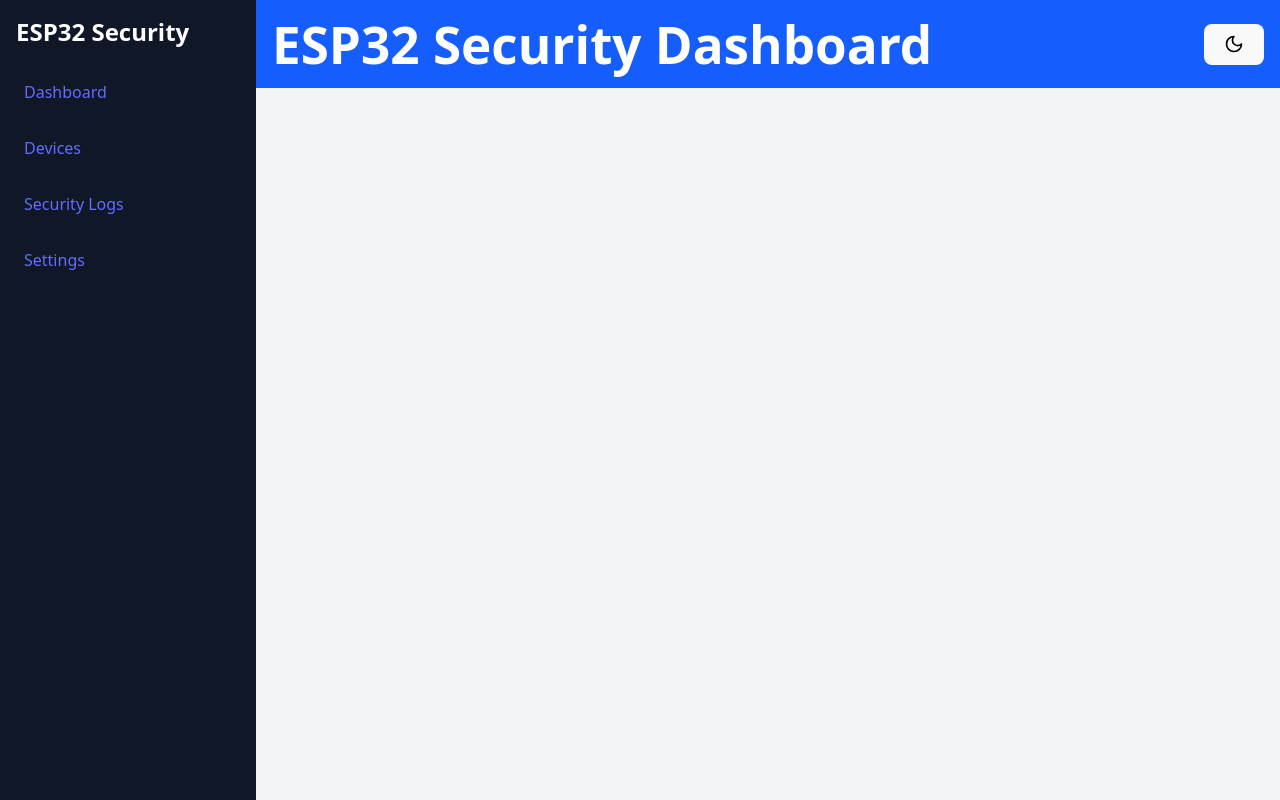
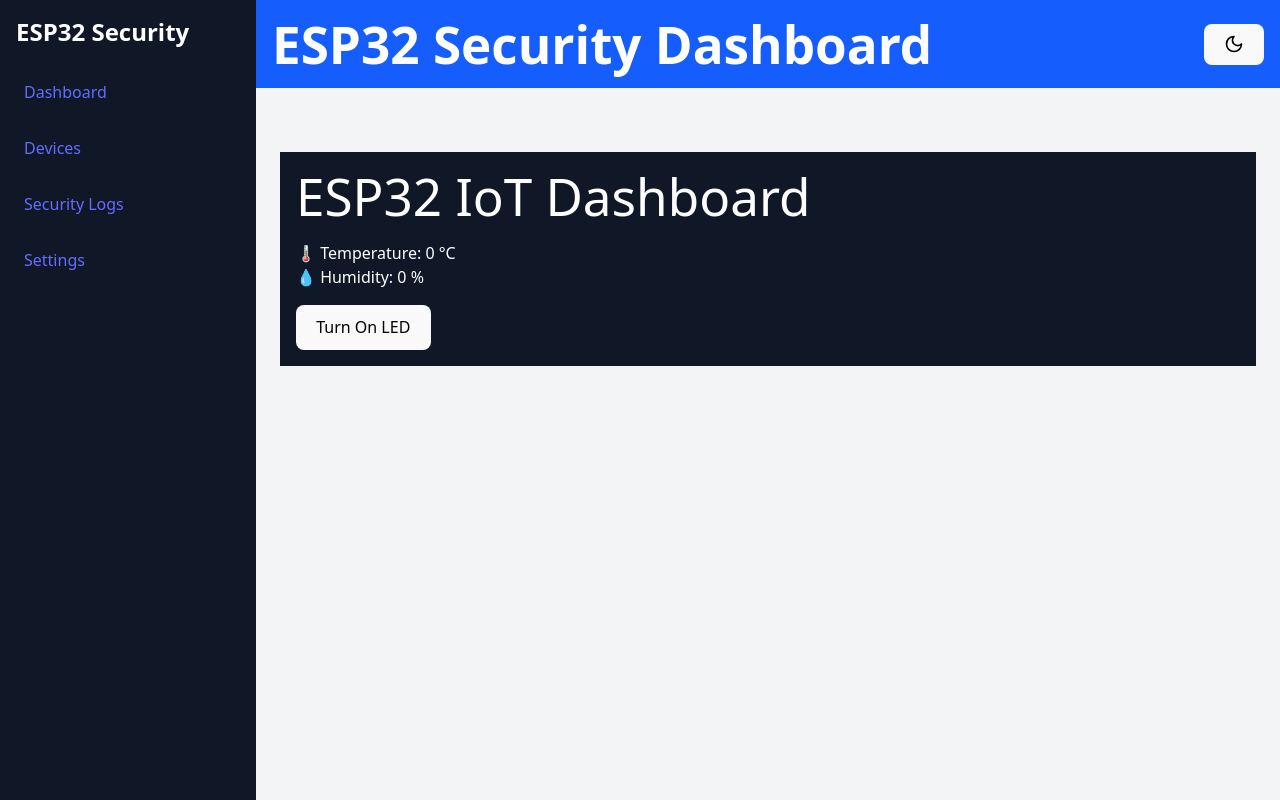
Before and after one commit to PritamMahata/AIR-WALL, a React (Vite) app in the folder client/: page /data in a window 1280 px wide. Built offline with nearby package versions, Linux system fonts and the light colour scheme; no server answers.

Commit message:
Adding web interface

```diff
--- a/client/src/App.jsx
+++ b/client/src/App.jsx
@@ -6,6 +6,7 @@ import Devices from "./pages/Devices";
 import SecurityLogs from "./pages/SecurityLogs";
 import Settings from "./pages/Settings";
 import { ThemeProvider } from "./contexts/ThemeContext";
+import Data from "./pages/Data";
 
 function App() {
   return (
@@ -26,6 +27,7 @@ function App() {
                 <Route path="/devices" element={<Devices />} />
                 <Route path="/logs" element={<SecurityLogs />} />
                 <Route path="/settings" element={<Settings />} />
+                <Route path="/data" element={<Data />} />
               </Routes>
             </div>
           </div>
--- /dev/null
+++ b/client/src/pages/Data.jsx
@@ -0,0 +1,44 @@
+import { useEffect, useState } from "react";
+
+const Data = () => {
+    const [ws, setWs] = useState(null);
+    const [data, setData] = useState({ temperature: 0, humidity: 0 });
+    const [ledState, setLedState] = useState(false);
+    const [ip, setIP] = useState("192.168.32.120");
+    useEffect(() => {
+        const socket = new WebSocket(`ws://${ip}/ws`); // Change to ESP32 IP
+        setWs(socket);
+
+        socket.onmessage = (event) => {
+            const receivedData = JSON.parse(event.data);
+            setData(receivedData);
+            console.log(receivedData);
+
+        };
+
+        return () => socket.close();
+    }, []);
+
+    const toggleLED = () => {
+        // if (ws) {
+        //     ws.send(JSON.stringify({ command: "toggle_led", state: ledState ? 0 : 1 }));
+        //     setLedState(!ledState);
+        // }
+
+
+
+    };
+
+    return (
+        <div className="p-4 bg-gray-900 text-white">
+            <h1 className="text-2xl mb-4">ESP32 IoT Dashboard</h1>
+            <p>🌡️ Temperature: {data.temperature} °C</p>
+            <p>💧 Humidity: {data.humidity} %</p>
+            <button onClick={toggleLED} className="mt-4 p-2 bg-blue-500 rounded text-black">
+                {ledState ? "Turn Off LED" : "Turn On LED"}
+            </button>
+        </div>
+    );
+};
+
+export default Data;
```
